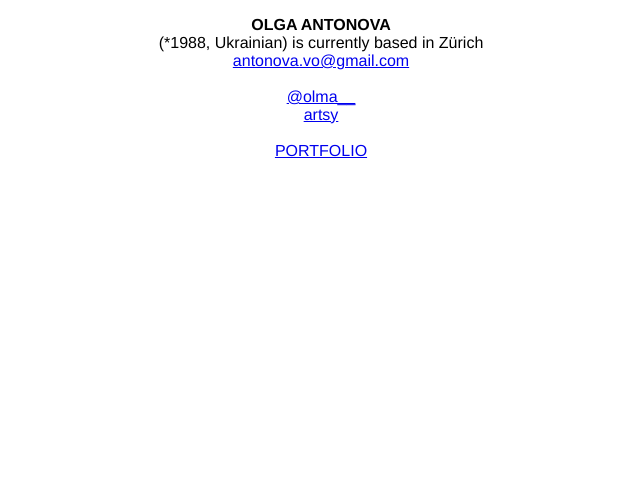
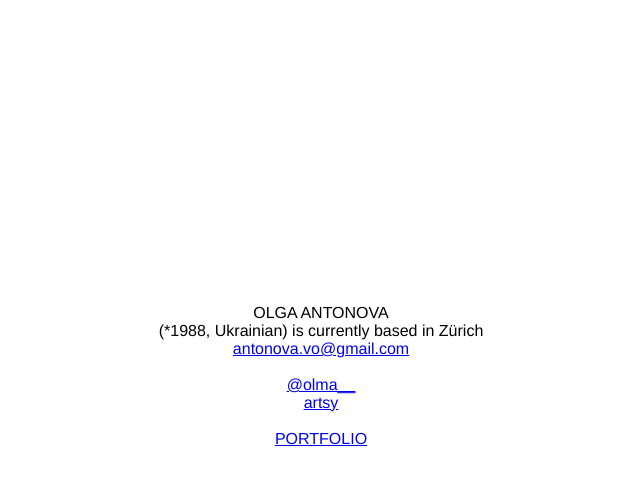
Before and after one commit to gmile/olma.github.io, a Jekyll site: the page built from index.html, in a window 1280 px wide. Shown: the top 485 px of the page, without its empty margins (319-959 px from the left). Built offline with Jekyll 4.4.1, drawn with Linux system fonts in a browser that asks for light colours.

Commit message:
Update default.html

```diff
--- a/_layouts/default.html
+++ b/_layouts/default.html
@@ -7,11 +7,19 @@
         font-family: "HelveticaNeue-Light", "Helvetica Neue Light", "Helvetica Neue", Helvetica, Arial, "Lucida Grande", sans-serif;
         font-weight: 300;
       }
+
+      p {
+        text-align: center;
+        position: absolute;
+        top: 40%;
+        left: 50%;
+        transform: translate(-50%, -50%);
+      }
     </style>
   </head>
-  <body class="grid-container">
-    <p style="text-align: center">
-      <strong>OLGA ANTONOVA</strong></br>
+  <body>
+    <p>
+      OLGA ANTONOVA</br>
       (*1988, Ukrainian) is currently based in Zürich<br/>
       <a href="mailto:antonova.vo@gmail.com">antonova.vo@gmail.com</a><br/><br/>
 
```
